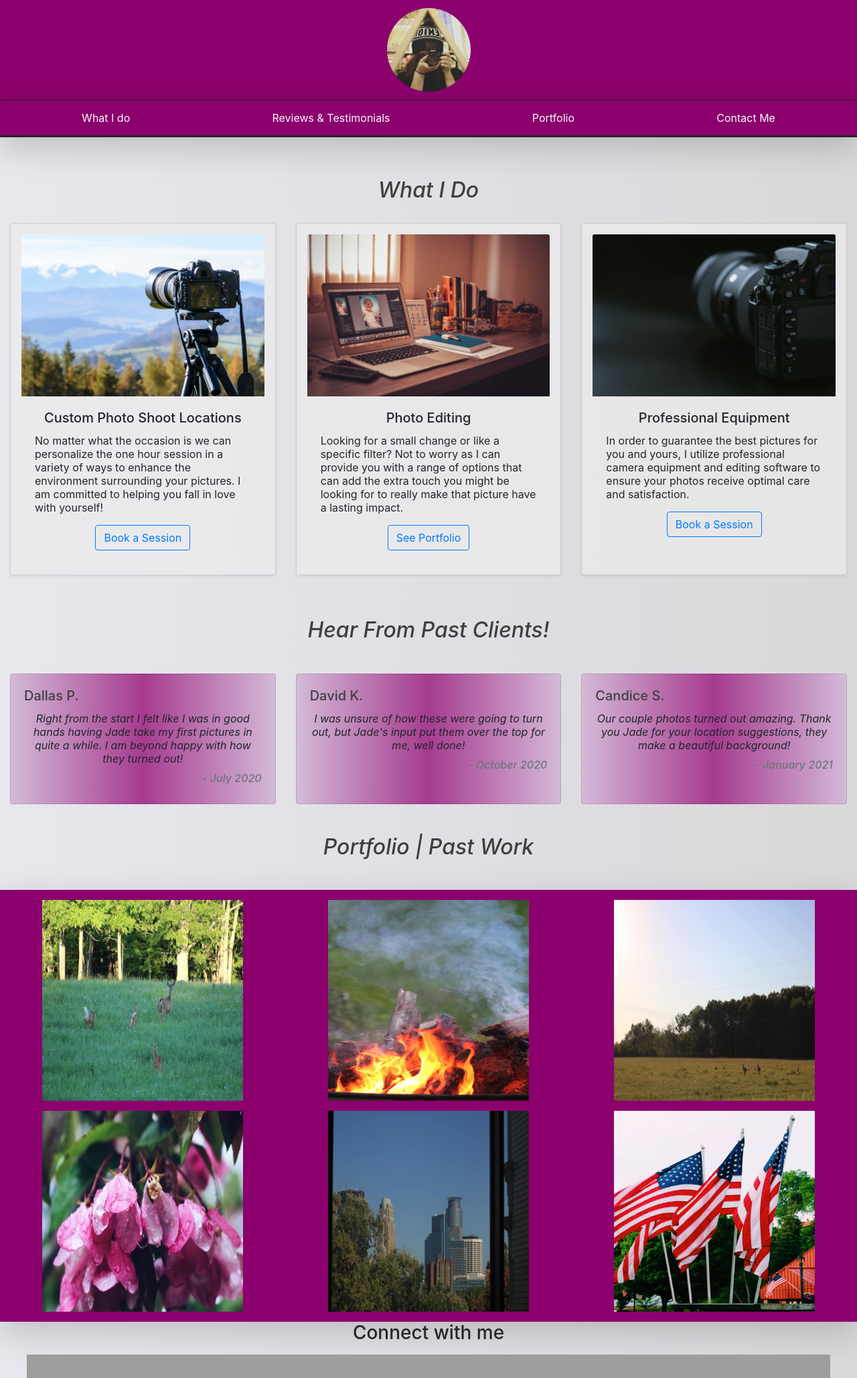
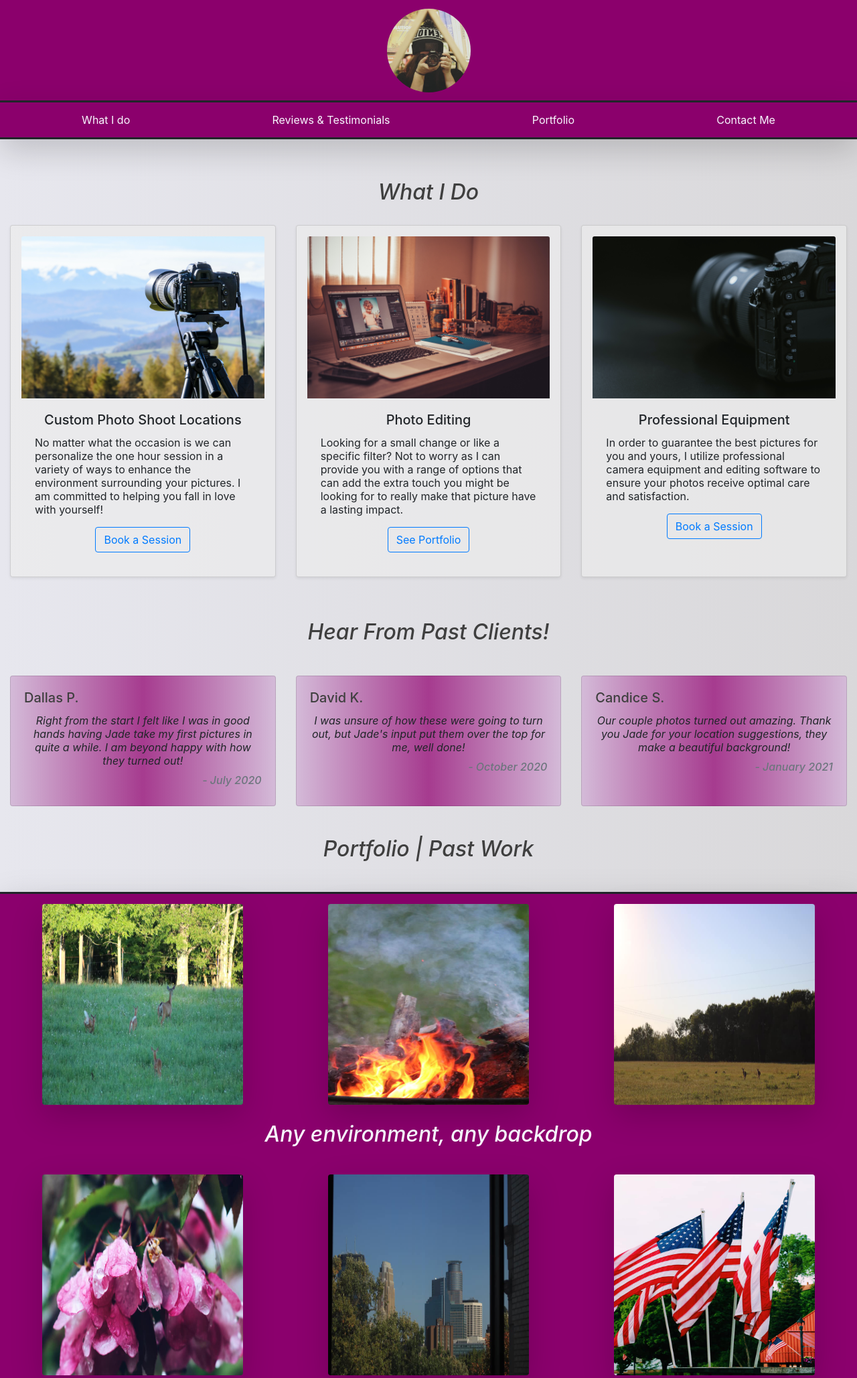
Before and after one commit to pataskad/nelson-photography-live, a Django app: page / in a window 1280 px wide. Shown: the top 2058 px of the page at 67% size. Run offline with Django 3.2, Linux system fonts and the light colour scheme; some libraries are stand-ins or nearby versions; grey boxes are pictures that could not be loaded.

Commit message:
additional gallery portfolio styling

```diff
--- a/portfolio/templates/index.html
+++ b/portfolio/templates/index.html
@@ -14,14 +14,14 @@
   <body style="text-align: center; line-height: 1.25; background-image: linear-gradient(to right, #F5F9FC, #EFF2F4);">
 
     <!--NAVIGATION BAR, NAV LINKS AND COMPANY LOGO/TITLE-->
-    <nav class="navbar navbar-expand-xl" style="height: 150px; justify-content: center; background-color: #8b006c; border-bottom-style: solid; border-bottom-width: 1px;">  <!--large height used to compensate for mobile responsiveness-->
+    <nav class="navbar navbar-expand-xl" style="height: 150px; justify-content: center; background-color: #8b006c;">  <!--large height used to compensate for mobile responsiveness-->
       <a class="navbar-brand" style="margin: 0px;" href="#">
         <img class="rounded-circle" src="{% static 'img/primary.jpg' %}" width="125" height="125" alt="primary">
       </a>
     </nav>
 
 
-    <nav class="navbar sticky-top nav-pills flex-column shadow-lg flex-sm-row" style="width: 100%; background-color: #8b006c; border-bottom-style: solid; border-bottom-width: 3px;">
+    <nav class="navbar sticky-top nav-pills flex-column shadow-lg flex-sm-row" style="width: 100%; background-color: #8b006c; border-top-style: solid; border-bottom-style: solid; border-bottom-width: 3px;">
       <a  class="flex-sm-fill text-sm-center nav-link"  style="color: ghostwhite;" href="#">What I do</a>
       <a  class="flex-sm-fill text-sm-center nav-link"  style="color: ghostwhite;" href="#">Reviews & Testimonials</a>
       <a  class="flex-sm-fill text-sm-center nav-link"  style="color: ghostwhite;" href="#">Portfolio</a>
@@ -107,36 +107,36 @@
       <i><h2 style="margin-bottom: 45px; margin-top: 15px; color: #3F3F3F;">Portfolio | Past Work</h2></i>
     </div>
 
-    <div class="container-fluid shadow-lg" style="width: 100%; background-color: #8b006d">
+    <div class="container-fluid shadow-lg" style="width: 100%; background-color: #8b006d; border-bottom-style: solid; border-top-style: solid; border-bottom-width: 3px;">
       <div class="row" style="margin-bottom: 15px; margin-top: 15px;">
-        <div class="col-sm" style="padding: 0px;">
-          <img style="align-items: center;" src="{% static 'img/portfolio-1.jpg' %}" alt="Deer" width="300" height="300">
+        <div class="col-sm" style="padding: 0px; margin-bottom: 5px;">
+          <img class="rounded shadow-lg" src="{% static 'img/portfolio-1.jpg' %}" alt="Deer" width="300" height="300">
         </div>
-        <div class="col-sm" style="padding: 0px;">
-          <img src="{% static 'img/portfolio-2.jpg' %}" alt="Fire" width="300" height="300">
+        <div class="col-sm" style="padding: 0px; margin-bottom: 5px;">
+          <img class="rounded shadow-lg" src="{% static 'img/portfolio-2.jpg' %}" alt="Fire" width="300" height="300">
         </div>
-        <div class="col-sm" style="padding: 0px;">
-          <img src="{% static 'img/portfolio-3.jpg' %}" alt="Deer-2" width="300" height="300">
+        <div class="col-sm" style="padding: 0px; margin-bottom: 5px;">
+          <img class="rounded shadow-lg" src="{% static 'img/portfolio-3.jpg' %}" alt="Deer-2" width="300" height="300">
         </div>
       </div>
+      <i><h2 style="margin-top: 20px; margin-bottom: 40px; color: ghostwhite;">Any environment, any backdrop</h2></i>
       <div class="row" style="margin-bottom: 15px;">
-        <div class="col-sm" style="padding: 0px;">
-          <img style="align-items: center;" src="{% static 'img/portfolio-4.jpg' %}" alt="Deer" width="300" height="300">
+        <div class="col-sm" style="padding: 0px; margin-bottom: 5px;">
+          <img class="rounded shadow-lg" style="align-items: center;" src="{% static 'img/portfolio-4.jpg' %}" alt="Deer" width="300" height="300">
         </div>
-        <div class="col-sm" style="padding: 0px;">
-          <img src="{% static 'img/portfolio-5.jpg' %}" alt="Fire" width="300" height="300">
+        <div class="col-sm" style="padding: 0px; margin-bottom: 5px;">
+          <img class="rounded shadow-lg" src="{% static 'img/portfolio-5.jpg' %}" alt="Fire" width="300" height="300">
         </div>
-        <div class="col-sm" style="padding: 0px;">
-          <img src="{% static 'img/portfolio-6.jpg' %}" alt="Deer-2" width="300" height="300">
+        <div class="col-sm" style="padding: 0px; margin-bottom: 5px;">
+          <img class="rounded shadow-lg" src="{% static 'img/portfolio-6.jpg' %}" alt="Deer-2" width="300" height="300">
         </div>
       </div>
     </div>
 
 
     <!--FOOTER, CONTACT, CREATOR AND ACCREDITION LINKS-->
-
       <footer class="text-center" style="background-image: linear-gradient(to right, rgb(231, 231, 238), #d9d8da);">
-      <h3 style="margin-bottom: 15px;">Connect with me</h3>
+        <h3 style="margin-bottom: 15px; padding-top: 50px;">Connect with me</h3>
         <ul style="list-style: none; display: inline-flex; padding-inline-start: 0px;">
           <li><img src="https://img.icons8.com/nolan/48/instagram-new.png"/></li>
           <li><img src="https://img.icons8.com/nolan/48/twitter.png"/></li>
@@ -146,7 +146,6 @@
         <br><a href="https://icons8.com/icons/set/popular">All icons provided by Icons8</a>
         <p>Created by - Dallas Pataska - <a href="https://www.linkedin.com/in/dallas-pataska/">LinkedIn</a></p>
       </footer>
-
     <!--SCRIPTS-->
 
     <script>
```
Lines whose indentation alone changed are shown as unchanged.
